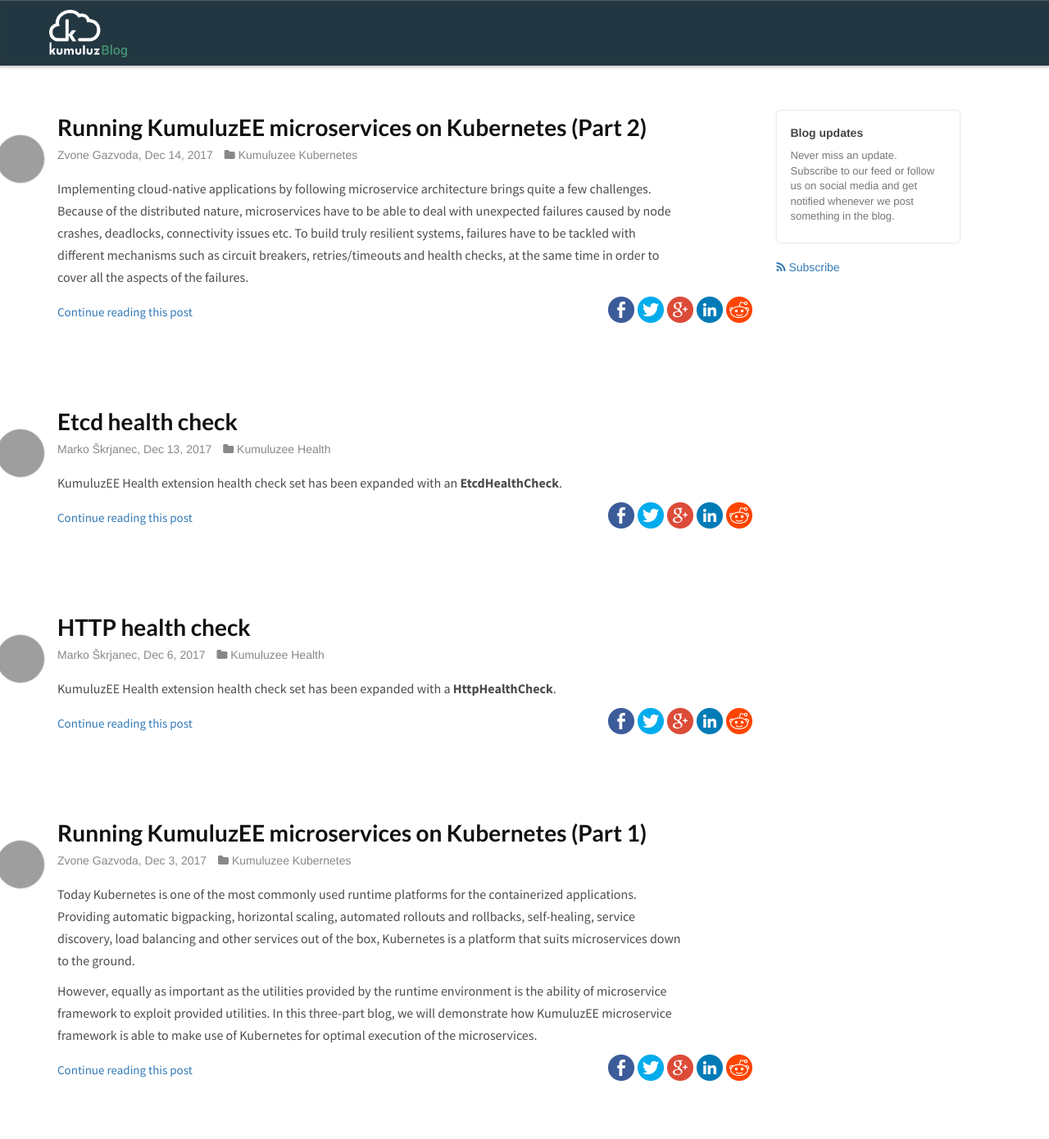
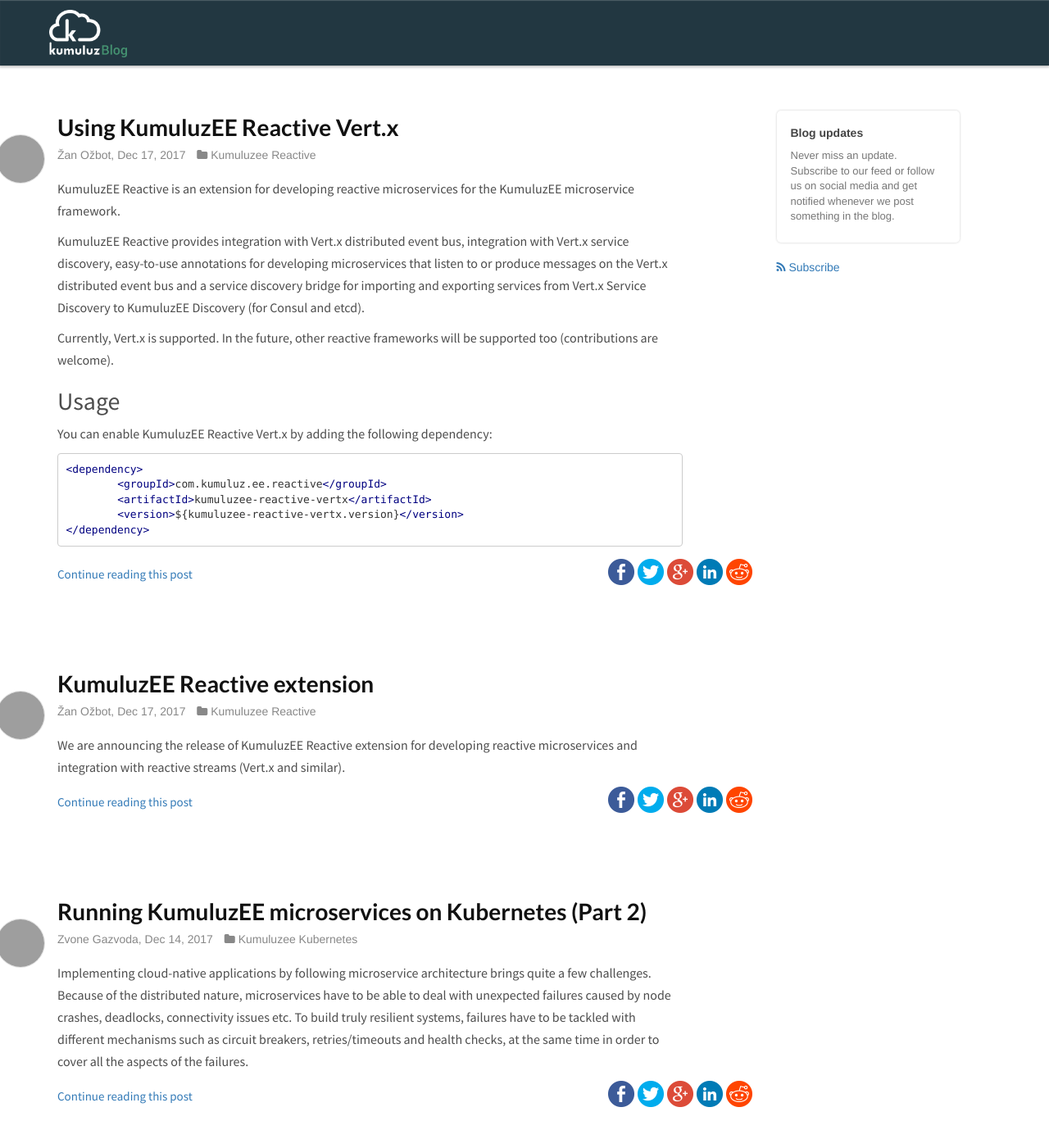
Before and after one commit to kumuluz/blog.sunesis.si, a Jekyll site: the page built from index.html, in a window 1280 px wide and 1400 px high. Shown: the top 1390 px of the window at 82% size. Built offline with Jekyll 4.4.1, drawn with Linux system fonts in a browser that asks for light colours; grey boxes are pictures that could not be loaded.

Commit message:
Added KumuluzEE Reactive release and usage posts

````diff
--- a/_data/authors.yml
+++ b/_data/authors.yml
@@ -45,3 +45,8 @@
     name: Marko Škrjanec
     email: marko.skrjanec@cloud.si
     github: skrjanec
+zanozbot:
+    name: Žan Ožbot
+    gravatar: ec9039ce88d2b788cf2d49409a2d526a
+    email: zan.ozbot@gmail.com
+    github: zanozbot
--- /dev/null
+++ b/_posts/2017-12-17-kumuluzee-reactive-release.markdown
@@ -0,0 +1,16 @@
+---
+layout: post
+title:  "KumuluzEE Reactive extension"
+date:   2017-12-17
+author: zanozbot
+categories: [KumuluzEE, Reactive]
+tags: [KumuluzEE Reactive, Vert.x]
+---
+
+We are announcing the release of KumuluzEE Reactive extension for developing reactive microservices and integration with reactive streams (Vert.x and similar).
+
+<!--more-->
+
+It provides integration with Vert.x distributed event bus, integration with Vert.x service discovery, easy-to-use annotations for developing microservices that listen to or produce messages on the Vert.x distributed event bus and a service discovery bridge for importing and exporting services from Vert.x Service Discovery to KumuluzEE Discovery (for Consul and etcd).
+
+More details at [KumuluzEE Reactive](https://github.com/kumuluz/kumuluzee-reactive).
--- /dev/null
+++ b/_posts/2017-12-17-kumuluzee-reactive-usage.markdown
@@ -0,0 +1,154 @@
+---
+layout: post
+title:  "Using KumuluzEE Reactive Vert.x"
+date:   2017-12-17
+author: zanozbot
+categories: [KumuluzEE, Reactive]
+tags: [KumuluzEE Reactive, Vert.x]
+---
+
+KumuluzEE Reactive is an extension for developing reactive microservices for the KumuluzEE microservice framework.
+
+KumuluzEE Reactive provides integration with Vert.x distributed event bus, integration with Vert.x service discovery, easy-to-use annotations for developing microservices that listen to or produce messages on the Vert.x distributed event bus and a service discovery bridge for importing and exporting services from Vert.x Service Discovery to KumuluzEE Discovery (for Consul and etcd).
+
+Currently, Vert.x is supported. In the future, other reactive frameworks will be supported too (contributions are welcome).
+
+## Usage
+
+You can enable KumuluzEE Reactive Vert.x by adding the following dependency:
+```xml
+<dependency>
+	<groupId>com.kumuluz.ee.reactive</groupId>
+	<artifactId>kumuluzee-reactive-vertx</artifactId>
+	<version>${kumuluzee-reactive-vertx.version}</version>
+</dependency>
+```
+
+<!--more-->
+
+To enable the service discovery bridge either a dependency for `kumuluzee-discovery-etcd` or `kumuluzee-discovery-consul` has to be added.
+```xml
+<dependency>
+    <groupId>com.kumuluz.ee.discovery</groupId>
+    <artifactId>kumuluzee-discovery-etcd</artifactId>
+    <version>${kumuluzee-discovery.version}</version>
+</dependency>
+```
+
+or
+
+```xml
+<dependency>
+    <groupId>com.kumuluz.ee.discovery</groupId>
+    <artifactId>kumuluzee-discovery-consul</artifactId>
+    <version>${kumuluzee-discovery.version}</version>
+</dependency>
+```
+
+Read more at [KumuluzEE Discovery](https://github.com/kumuluz/kumuluzee-discovery) on how to use KumuluzEE Discovery extension.
+
+## Vert.x configuration
+
+Vert.x is configured with the common KumuluzEE configuration framework. Configuration properties can be defined with the environment variables or with the configuration files. Alternatively, they can also be stored in a configuration server, such as etcd or Consul (for which the KumuluzEE Config extension is required). For more details see the [KumuluzEE configuration wiki page](https://github.com/kumuluz/kumuluzee/wiki/Configuration) and [KumuluzEE Config](https://github.com/kumuluz/kumuluzee-config).
+
+Example of YAML configuration:
+```yaml
+kumuluzee:
+  name: vertx-bridge
+  version: 1.0.0
+  env:
+    name: dev
+  server:
+    base-url: http://localhost:8080
+    http:
+      port: 8080
+  discovery:
+    etcd:
+      hosts: http://localhost:2379
+    ttl: 20
+    ping-interval: 15
+  reactive:
+    vertx:
+      clustered: true
+      cluster-host: localhost
+      cluster-port: 0
+      discovery:
+        env:
+          name: dev
+        ttl: 20
+        ping-interval: 15
+```
+
+### @ReactiveEventPublisher annotation
+
+For injecting the Vert.x event bus message producer, KumuluzEE Reactive provides a `@ReactiveEventPublisher` annotation which will inject a message producer. A use of `@Inject` annotation is also needed. The annotation accepts one parameter, which is by default set to `publisher`.
+
+Example of using the following annotation:
+```java
+@Inject
+@ReactiveEventPublisher(address = "event-name")
+MessageProducer<Object> messageProducer;
+```
+
+### @ReactiveEventListener annotation
+
+For listening to Vert.x event bus, KumuluzEE Reactive provides the `@ReactiveEventListener` annotation. Use of `@Inject` annotation is also needed. The annotation accepts one parameter which is by default `listener`. The annotation itself can be used on top of any method as long as it has one parameter of type `Message<Object>`.  We can also reply to a message as shown in the example below.
+
+Example of using the following annotation:
+```java
+@ApplicationScoped
+public class VertxEventListener {
+
+    @ReactiveEventListener(address = "event-name")
+    public void onMessage(Message<Object> event) {
+        if(event.body() != null) {
+            event.reply("Message received.");
+        }
+    }
+
+}
+```
+
+## Service Discovery Bridge
+
+KumuluzEE Reactive extension provides a service discovery bridge for importing and exporting services from Vert.x Service Discovery to KumuluzEE Discovery (for Consul and etcd). To enable the bridge either a dependency for `kumuluzee-discovery-etcd` or `kumuluzee-discovery-consul` has to be added.
+
+### Registering a service
+
+When registering a service with Vert.x Service Discovery you should add additional metadata to a `Record`, like:
+- `ttl`: time to live of a registration key in the store.
+- `version`: version of the service.
+- `env.name`: environment in which service is registered.
+- `ping-interval`: an interval in which service updates registration key value in the store.
+
+Metadata inside a `Record` has the highest priority and overrides configuration in the configuration file.
+
+Example of adding additional metadata to a `Record`:
+```java
+Record record = HttpEndpoint.createRecord("some-rest-api", "localhost", 8080, "/");
+record.setMetadata(new JsonObject().put("ttl", 20).put("ping-interval", 15)
+        .put("env", "vertx").put("version", "1.1.0"));
+```
+
+### Requesting a service
+
+To request for a service within a Vert.x instance, send a JSON, describing a service you want to retrieve, to a `vertx.discovery.request` address on the eventbus.
+
+Example of requesting a service `customers-service` with version `1.0.0` located in `dev`
+environment:
+```java
+JsonObject service = new JsonObject().put("name", "customer-service")
+    .put("version", "1.0.0")
+    .put("env", "dev");
+
+vertx.eventBus().send("vertx.discovery.request", service, ar -> {
+    if (ar.succeeded()) {
+        JsonObject reply = (JsonObject) ar.result().body();
+        // ...
+    } else {
+        // Handle error
+    }
+});
+```
+
+To learn more head over to [KumuluzEE Reactive](https://github.com/kumuluz/kumuluzee-reactive) and explore sample projects at [KumuluzEE Reactive Vert.x Samples](https://github.com/kumuluz/kumuluzee-samples/tree/master/kumuluzee-reactive-vertx).
````
